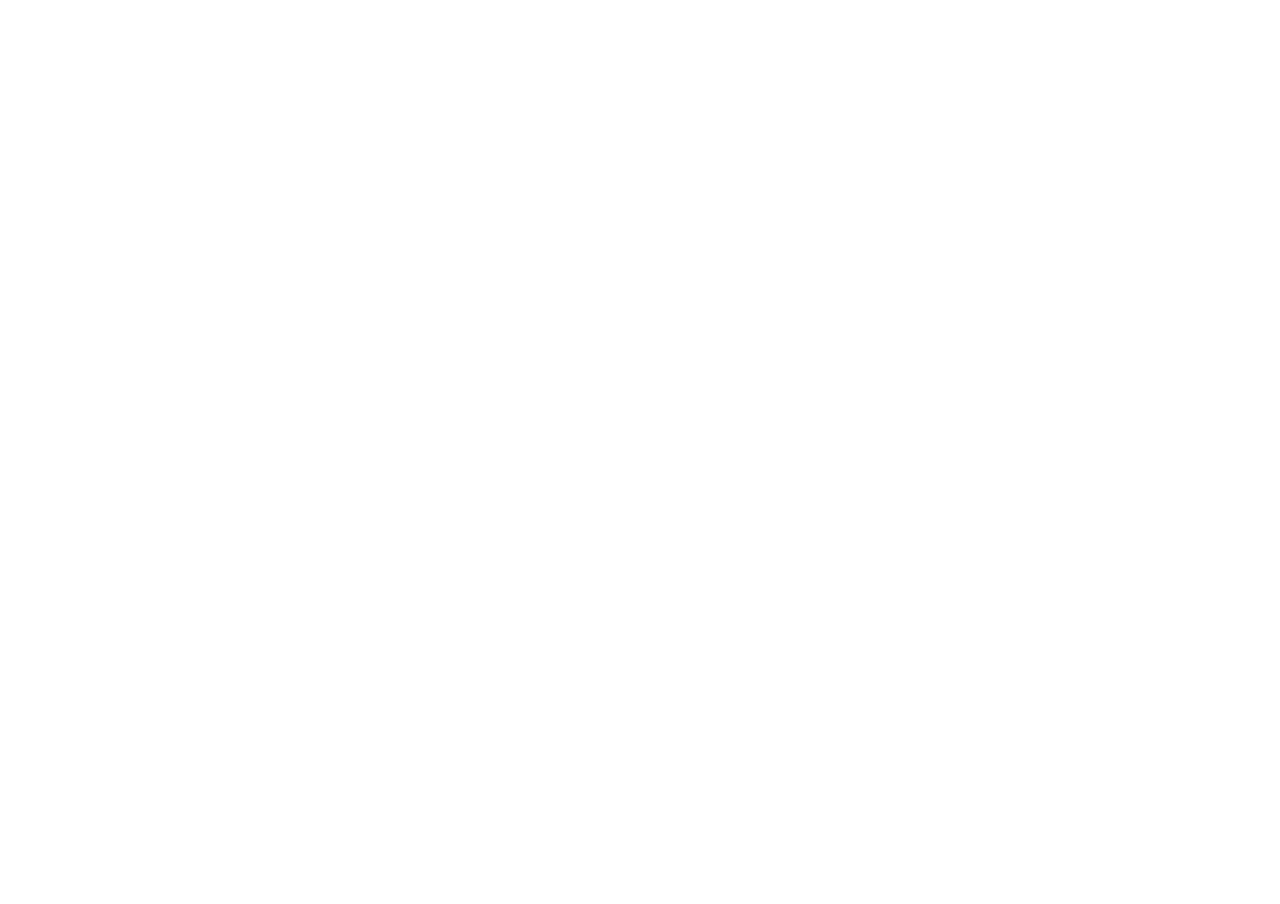
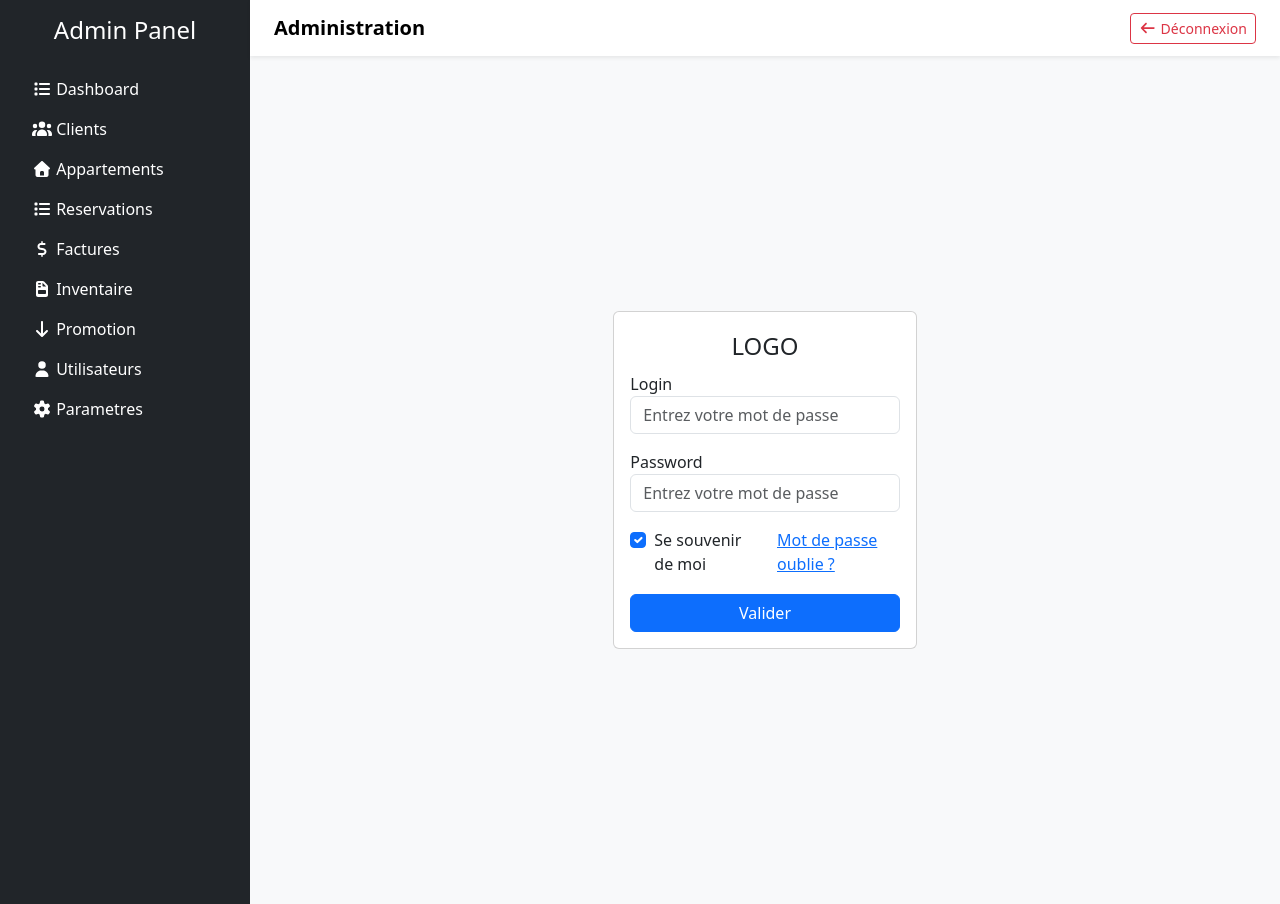
Before and after one commit to MasterMind92/admin-template, a React (Vite) app: page /login in a window 1280 px wide. Before the commit this address had no page. Before the commit the page ends 800 px from the top, so only its background shows below. Built offline with nearby package versions, Linux system fonts and the light colour scheme.

Commit message:
suavegarde index appartements

```diff
--- a/src/App.jsx
+++ b/src/App.jsx
@@ -5,6 +5,8 @@
 import UserForm from "./pages/UsersForm";
 import Clients from "./pages/Clients";
 import ClientForm from "./components/ClientForm";
+import { Login } from "./pages/Login";
+import Appartement from "./pages/Appartement";
 
 
 function App() {
@@ -17,6 +19,8 @@
           <Route path="users/add" element={<UserForm />} />
           <Route path="clients" element={<Clients />} />
           <Route path="clients/add" element={<ClientForm />} />
+          <Route path="login" element={<Login />} />
+          <Route path="appartements" element={<Appartement />} />
         </Route>
       </Routes>
     </BrowserRouter>
--- a/src/components/ClientForm.jsx
+++ b/src/components/ClientForm.jsx
@@ -16,12 +16,12 @@
 
 const ClientForm = () => {
   return (
-    <div className="container-fluid mt-4">
+    <div className="container mt-4">
       <div className="row">
         <div className="col-12">
           <div className="card shadow-lg border-0">
-            <div className="card-header bg-dark text-white">
-              <h5 className="mb-0">Gestion des Clients</h5>
+            <div className="card-header bg-primary text-white">
+              <h3 className="my-2 text-center">Gestion des Clients</h3>
             </div>
 
             <div className="card-body">
@@ -122,9 +122,8 @@
                       <div className="col-12">
                         <label className="form-label">Adresse</label>
                         <Field
-                          as="textarea"
+                          type="text"
                           name="adresse"
-                          rows="2"
                           className="form-control"
                         />
                       </div>
--- a/src/components/Sidebar.jsx
+++ b/src/components/Sidebar.jsx
@@ -21,7 +21,7 @@
         </li>
 
         <li className="nav-item">
-          <Link className="nav-link text-white" to="/">
+          <Link className="nav-link text-white" to="/appartements">
             <FontAwesomeIcon icon={faHome} /> Appartements
           </Link>
         </li>
--- /dev/null
+++ b/src/components/TableRowsAppart.jsx
@@ -0,0 +1,44 @@
+import CtrlBtn from "./IndexCtrlBtn";
+
+export default function TableRowsAppart({data}){
+
+    const list = data.map((row)=>
+
+        <tr key = {row.id}>
+           <td>
+                {row.id}
+            </td>
+            <td>
+                {row.code}
+            </td>
+            <td>
+                {row.type}
+            </td>
+            <td>
+                {row.surface}
+            </td>
+            <td>
+                {row.etage ? row.etage : 0}
+            </td>
+            <td>
+                {(row.capaciteMax>1) ?  row.capaciteMax+ " personnes" : row.capaciteMax+ " personne"}
+            </td>
+            <td>
+                {row.dernierNettoyage}
+            </td>
+            <td>
+                {row.observation}
+            </td>
+            <td>
+                {/* <span className="text-success font-weight-bold">Activé</span> */}
+                <span className={row.isActive ? 'text-success': 'text-danger'}> {row.isActive ? 'Activé': 'Désactivé'} </span>
+            </td>
+            <td>
+                <CtrlBtn isActive={row.isActive} isDeleted={row.isDeleted} canModify={row.canModify} />
+            </td>
+        </tr>
+
+    );
+
+    return (list);
+}
--- a/src/layouts/TableLayout.jsx
+++ b/src/layouts/TableLayout.jsx
@@ -2,6 +2,7 @@
 import TableHeader from "../components/TableHeader";
 import TableRows from "../components/TableRows";
 import TableRowsClient from "../components/TableRowsClient";
+import TableRowsAppart from "../components/TableRowsAppart";
 
 export default function TableLayout(props) {
 
@@ -13,6 +14,10 @@
 
         if(props.acteur == "user"){
             return <TableRows data={props.row} />;
+        }
+
+        if(props.acteur == "appartement"){
+            return <TableRowsAppart data={props.row} />;
         }
 
         return <TableRows data={props.row} />;
--- /dev/null
+++ b/src/pages/Appartement.jsx
@@ -0,0 +1,40 @@
+import { Link } from "react-router-dom";
+
+import Index from "../components/Index";
+
+
+export default function Appartement(props) {
+
+    const etats = [
+        {id:1,libelle:"Actif",value:"A"},
+        {id:2,libelle:"Inactif",value:"I"},
+        {id:3,libelle:"Bloqué",value:"B"},
+    ];
+
+    const header = [
+        {id:1,titre:"#"},
+        {id:2,titre:"code"},
+        {id:3,titre:"type"},
+        {id:4,titre:"surface"},
+        {id:5,titre:"etage"},
+        {id:6,titre:"capacite Max"},
+        {id:7,titre:"Dernier Nettoyage"},
+        {id:8,titre:"Statut"},
+        {id:9,titre:"Etat"},
+        {id:10,titre:"Action"}
+    ];
+
+
+    const row = [
+        {id:1, code:"Appart-20250925105900", type:"Villa Basse", surface:"80 m²",etage:1,capaciteMax:10,dernierNettoyage:"2025-01-01 10:00:00", observation:"A jour",etat:"A",isActive:true,isDeleted:true,canModify:false},
+        {id:2, code:"Appart-20250925105900", type:"Villa Basse", surface:"50 m²",etage:3,capaciteMax:1,dernierNettoyage:"2025-01-01 10:00:00", observation:"A jour",etat:"A",isActive:false,isDeleted:false,canModify:true},
+        {id:3, code:"Appart-20250925105900", type:"Villa Basse", surface:"100 m²",etage:2,capaciteMax:20,dernierNettoyage:"2025-01-01 10:00:00", observation:"A jour",etat:"A",isActive:false,isDeleted:true,canModify:true},
+     ];
+
+
+  return (
+
+    <Index acteur={"appartement"} title={"Appartement"} row={row} header={header} etats={etats} />
+
+  );
+}
--- /dev/null
+++ b/src/pages/Login.jsx
@@ -0,0 +1,62 @@
+
+
+export function Login(){
+
+
+    return(
+        <>
+            <div className="wrapper">
+                <div className="container">
+                    <div className="row justify-content-center align-items-center" style={{height:"100vh"}}>
+                        <div className="col-12 col-md-6 col-lg-4">
+                            <div className="card">
+
+                                <div className="card-body">
+
+                                    <form action="" method="POST" role="form">
+                                        <legend className="text-center">LOGO</legend>
+
+                                        <div className="form-group mb-3">
+                                            <label htmlFor="">Login</label>
+                                            <input type="text" className="form-control" id="" placeholder="Entrez votre mot de passe" />
+                                        </div>
+
+                                        <div className="form-group mb-3">
+                                            <label htmlFor="">Password</label>
+                                            <input type="password" className="form-control" id="" placeholder="Entrez votre mot de passe" />
+                                        </div>
+
+                                        <div className="form-group row justify-content-between mb-3">
+                                            <div className="col">
+                                                <div class="form-check">
+                                                  <label class="form-check-label">
+                                                    <input type="checkbox" class="form-check-input" name="" id="" value="checkedValue" checked />
+                                                    Se souvenir de moi
+                                                  </label>
+                                                </div>
+                                            </div>
+                                            <div className="col">
+                                                <a href="#" className="">Mot de passe oublie ?</a>
+                                            </div>
+                                        </div>
+
+                                        <div className="form-group row justify-content-center">
+                                            <div className="col-12">
+                                                <div className="d-grid gap-2">
+                                                    <button className="btn btn-primary" type="submit">Valider</button>
+                                                </div>
+
+                                            </div>
+
+                                        </div>
+                                    </form>
+
+                                </div>
+                            </div>
+                        </div>
+                    </div>
+                </div>
+            </div>
+        </>
+    );
+}
```
